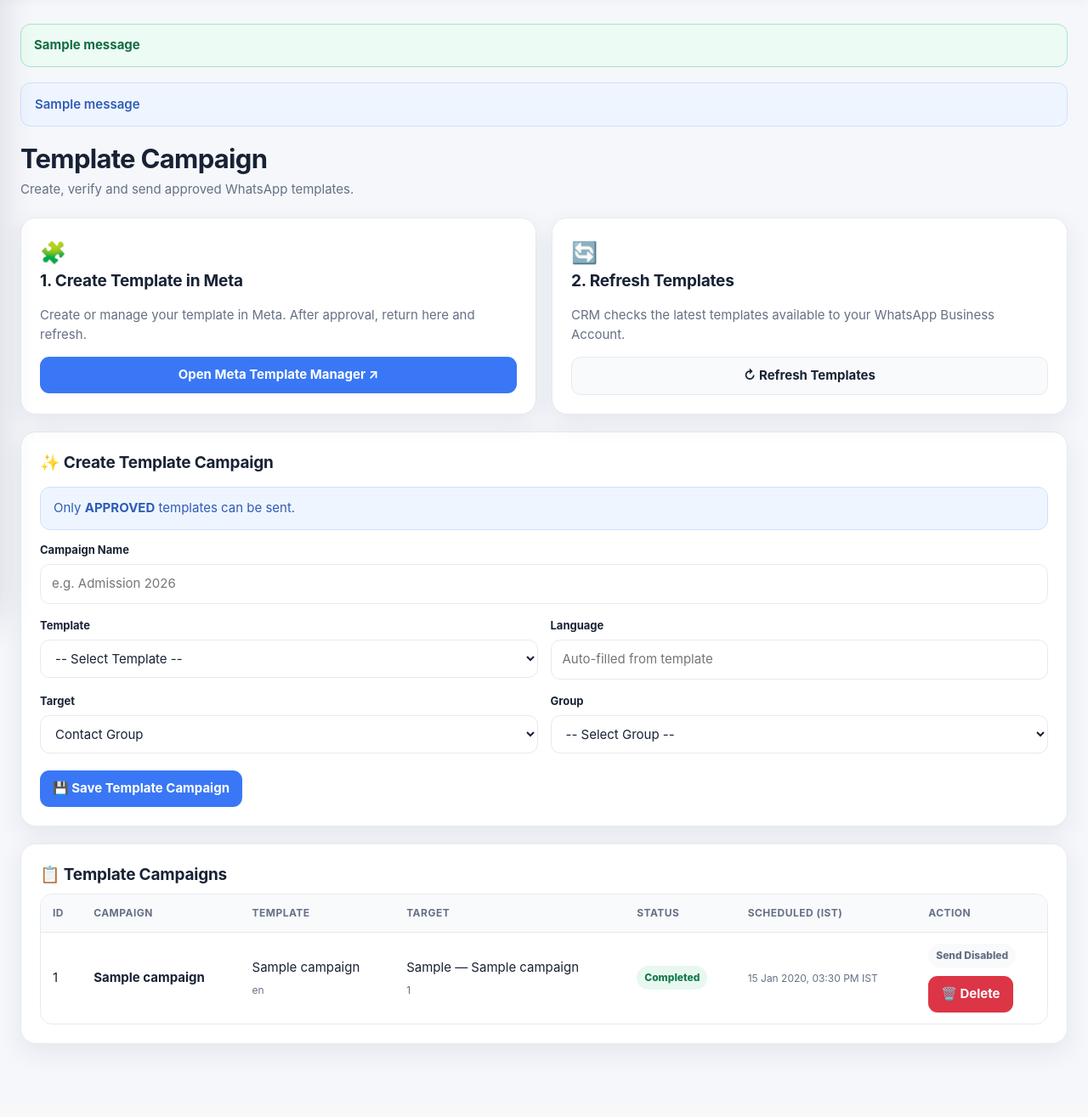
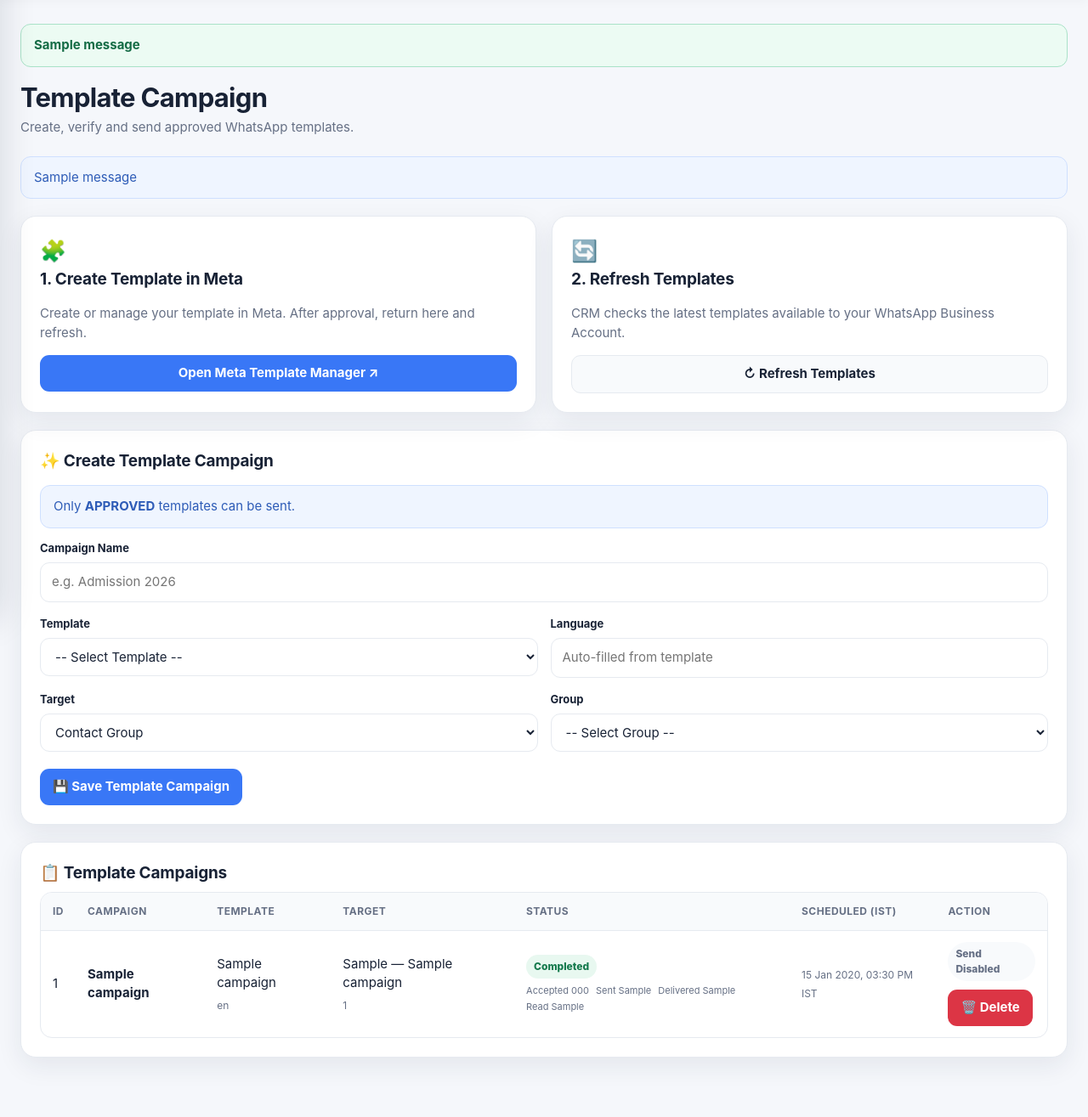
Before and after one commit to Margdarshak-india/deepaks-crm, a Flask app: template templates/template_campaigns.html in a window 1280 px wide. Shown: the part 72-1387 px from the top of the page at 85% size. Before the commit the page ends 1309 px from the top, so only its background shows below. Run offline with Flask 3, Linux system fonts and the light colour scheme; the template is opened without the code that fills it: most values are stand-ins (such as "Sample title", 1, 10 or a date in 2020); one stand-in notice (Sample message) is shown; some libraries are stand-ins or nearby versions.

Commit message:
Update template_campaigns.html

```diff
--- a/templates/template_campaigns.html
+++ b/templates/template_campaigns.html
@@ -2,20 +2,20 @@
 {% block title %}Template Campaign - Margdarshak's CRM{% endblock %}
 {% block page_name %}Template Campaign{% endblock %}
 {% block content %}
+<div class="heading">
+  <h1>Template Campaign</h1>
+  <p>Create, verify and send approved WhatsApp templates.</p>
+</div>
+
 {% with messages = get_flashed_messages() %}
   {% if messages %}
-    <div class="flash-messages" style="margin:0 0 20px 0; display:flex; flex-direction:column; gap:10px;">
+    <div class="flash-messages" style="margin-bottom:20px">
       {% for message in messages %}
-        <div class="notice" style="margin:0; padding:14px 16px; border-radius:12px; font-weight:600;">{{ message }}</div>
+        <div class="notice" style="margin-bottom:8px">{{ message }}</div>
       {% endfor %}
     </div>
   {% endif %}
 {% endwith %}
-
-<div class="heading">
-  <h1>Template Campaign</h1>
-  <p>Create, verify and send approved WhatsApp templates.</p>
-</div>
 
 <div class="grid">
   <div class="card">
@@ -219,6 +219,17 @@
             <span class="badge {% if c.status=='Approved' %}success{% elif c.status=='Scheduled' %}warning{% elif c.status=='Sending' %}warning{% elif c.status=='Completed' %}success{% elif c.status in ['Failed','Rejected'] %}danger{% else %}neutral{% endif %}">
               {{ c.status }}
             </span>
+            {% if c.delivery_total|default(0) > 0 %}
+              <div class="delivery-summary">
+                <span>Accepted {{ c.delivery_accepted|default(0) }}</span>
+                <span>Sent {{ c.delivery_sent|default(0) }}</span>
+                <span>Delivered {{ c.delivery_delivered|default(0) }}</span>
+                <span>Read {{ c.delivery_read|default(0) }}</span>
+                {% if c.delivery_failed|default(0) > 0 %}
+                  <span class="delivery-failed">Failed {{ c.delivery_failed }}</span>
+                {% endif %}
+              </div>
+            {% endif %}
           </td>
           <td>
             {% if c.scheduled_at %}
@@ -315,6 +326,22 @@
 .campaign-delete-form{
   display:block!important;
   margin-top:10px!important;
+}
+.delivery-summary{
+  display:flex;
+  flex-wrap:wrap;
+  gap:4px 8px;
+  margin-top:7px;
+  font-size:11px;
+  line-height:1.35;
+  color:#667085;
+}
+.delivery-summary span{
+  white-space:nowrap;
+}
+.delivery-summary .delivery-failed{
+  color:#c53030;
+  font-weight:700;
 }
 .campaign-delete-form .btn{
   display:block!important;
```
